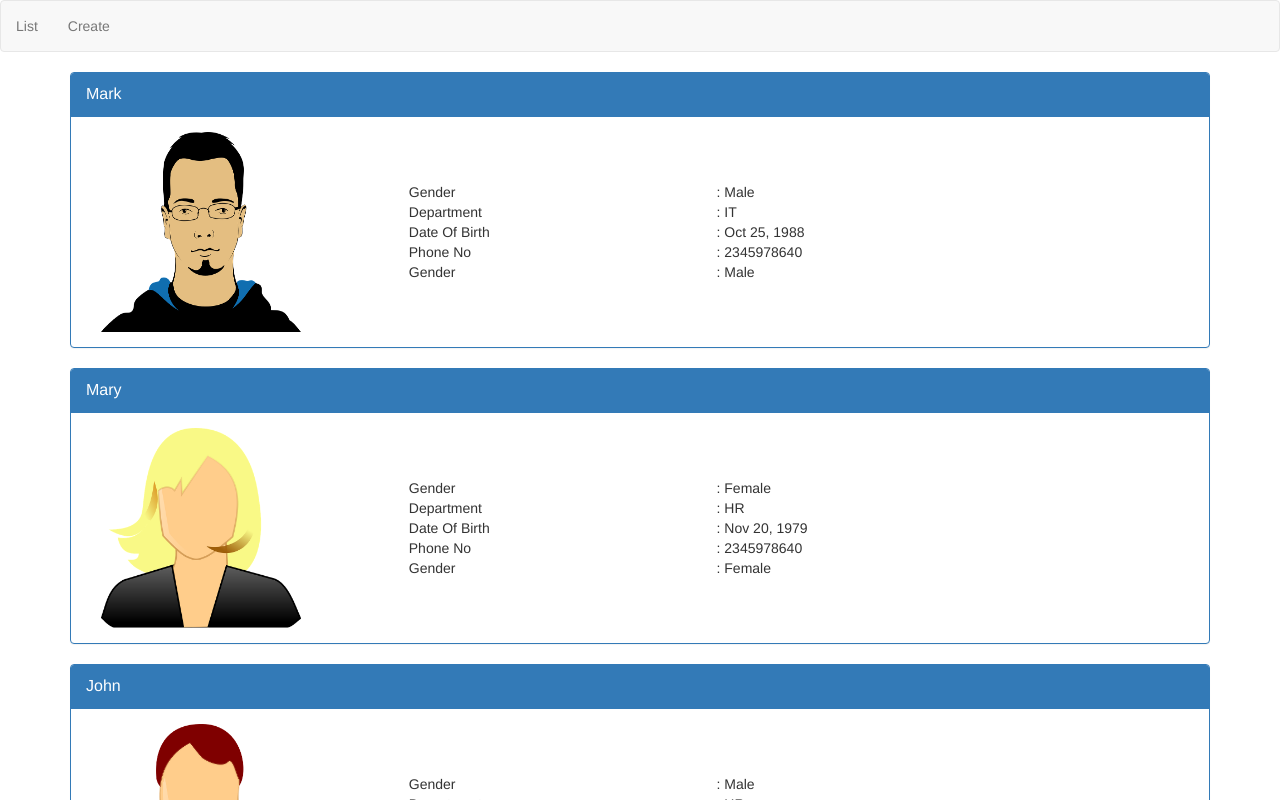
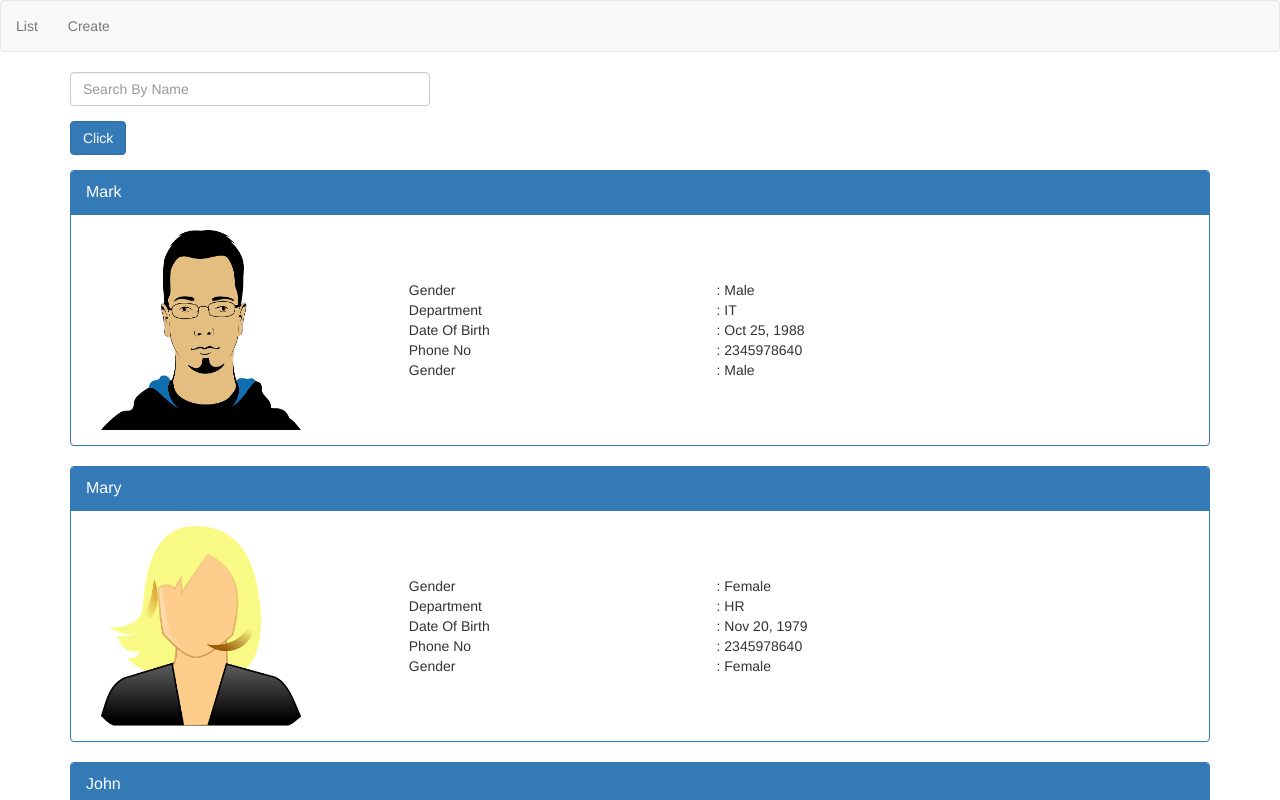
Before and after one commit to SarthakBhatia2018/AngularLearn, an Angular app: page /list in a window 1280 px wide. Shown: the top 800 px of the page. Built offline with nearby package versions, Linux system fonts and the light colour scheme.

Commit message:
Adding Resolver

```diff
--- a/src/app/app-routing.module.ts
+++ b/src/app/app-routing.module.ts
@@ -4,9 +4,10 @@ import {ListEmployeesComponent} from './employees/list-employees.component';
 import {CreateEmployeesComponent} from './employees/create-employees.component';
 import {CreateEmployeeCanDeactivateGuardService} from './employees/create-employee-can-deactivate-guard.service';
 import {EmployeeDetailsComponent} from './employees/employee-details.component';
+import {EmployeeListResolverService} from './employees/employee-list-resolver.service';
 
 const routes: Routes = [
-  {path: 'list', component: ListEmployeesComponent},
+  {path: 'list', component: ListEmployeesComponent, resolve: {employeeList: EmployeeListResolverService}},
   {path: 'create', component: CreateEmployeesComponent, canDeactivate: [CreateEmployeeCanDeactivateGuardService]},
   {path: 'employee/:id', component: EmployeeDetailsComponent},
   {path: '', redirectTo: '/list', pathMatch: 'full'},
--- a/src/app/app.module.ts
+++ b/src/app/app.module.ts
@@ -12,7 +12,8 @@ import {EqualCompareValidatorDirective} from './shared/equalCompareValidator.dir
 import {EmployeeService} from './employees/employee.service';
 import {DisplayEmployeeComponent} from './employees/display-employee.component';
 import {CreateEmployeeCanDeactivateGuardService} from './employees/create-employee-can-deactivate-guard.service';
-import { EmployeeDetailsComponent } from './employees/employee-details.component';
+import {EmployeeDetailsComponent} from './employees/employee-details.component';
+// import {FilterEmployeeByNamePipe} from './employees/filter-employee-by-name.pipe';
 
 @NgModule({
   declarations: [
@@ -23,6 +24,7 @@ import { EmployeeDetailsComponent } from './employees/employee-details.component
     EqualCompareValidatorDirective,
     DisplayEmployeeComponent,
     EmployeeDetailsComponent,
+    // FilterEmployeeByNamePipe,
   ],
   imports: [
     BrowserModule,
--- a/src/app/employees/create-employees.component.ts
+++ b/src/app/employees/create-employees.component.ts
@@ -47,7 +47,9 @@ export class CreateEmployeesComponent implements OnInit {
   }
 
   saveEmployee(): void {
-    this._employeeService.save(this.employee);
+    const newEmployee: Employee = {...this.employee};
+    this._employeeService.save(newEmployee);
+    this.employeeForm.reset();
     this._router.navigate(['list']);
   }
 
--- a/src/app/employees/employee-details.component.html
+++ b/src/app/employees/employee-details.component.html
@@ -1,5 +1,7 @@
 <div>
   <app-display-employee [employee]="employee"></app-display-employee>
-  <button class="btn btn-primary" [routerLink]="['/list',{'id':employee.id}]">Go back to list page</button>
+  <button class="btn btn-primary" [routerLink]="['/list',{'id':employee.id}]" queryParamsHandling="preserve">Go back to
+    list page
+  </button>
   <button class="btn btn-primary pull-right" (click)="showNext()">View next Employee</button>
 </div>
--- a/src/app/employees/employee-details.component.ts
+++ b/src/app/employees/employee-details.component.ts
@@ -31,6 +31,8 @@ export class EmployeeDetailsComponent implements OnInit {
     } else {
       this.employeeId += 1;
     }
-    this._router.navigate(['employee', this.employeeId]);
+    this._router.navigate(['employee', this.employeeId], {
+      queryParamsHandling: 'preserve'
+    });
   }
 }
--- /dev/null
+++ b/src/app/employees/employee-list-resolver.service.ts
@@ -0,0 +1,18 @@
+import {ActivatedRouteSnapshot, Resolve, RouterStateSnapshot} from '@angular/router';
+import {Employee} from '../models/employee.model';
+import {Observable} from 'rxjs';
+import {EmployeeService} from './employee.service';
+import {Injectable} from '@angular/core';
+
+@Injectable({
+  providedIn: 'root'
+})
+
+export class EmployeeListResolverService implements Resolve<Employee[]> {
+  constructor(private _employeeService: EmployeeService) {
+  }
+
+  resolve(route: ActivatedRouteSnapshot, state: RouterStateSnapshot): Observable<Employee[]> {
+    return this._employeeService.getEmployees();
+  }
+}
--- a/src/app/employees/employee.service.ts
+++ b/src/app/employees/employee.service.ts
@@ -1,4 +1,6 @@
 import {Employee} from '../models/employee.model';
+import {Observable, of} from 'rxjs';
+import {delay} from 'rxjs/operators';
 
 // @Injectable()
 export class EmployeeService {
@@ -38,8 +40,8 @@ export class EmployeeService {
       photoPath: 'assets/images/john.png'
     }];
 
-  getEmployees(): Employee[] {
-    return this.employeeList;
+  getEmployees(): Observable<Employee[]> {
+    return of(this.employeeList).pipe(delay(2000));
   }
 
   getEmployee(id: Number): Employee {
--- a/src/app/employees/list-employees.component.html
+++ b/src/app/employees/list-employees.component.html
@@ -1,4 +1,16 @@
-<div *ngFor="let employee of employees">
+<div class="row">
+  <div class="form-group col-md-4">
+    <input class="form-control" type="text" placeholder="Search By Name" [(ngModel)]="searchTerm">
+  </div>
+</div>
+
+<div class="form-group">
+  <button class="btn btn-primary" (click)="changeFirstEmployee()">
+    Click
+  </button>
+</div>
+
+<div *ngFor="let employee of filterEmployees">
   <div (click)="onClick(employee.id)" class="pointer">
     <app-display-employee [employee]="employee"></app-display-employee>
   </div>
--- a/src/app/employees/list-employees.component.ts
+++ b/src/app/employees/list-employees.component.ts
@@ -1,7 +1,7 @@
 import {Component, OnInit} from '@angular/core';
 import {Employee} from 'src/app/models/employee.model';
 import {EmployeeService} from './employee.service';
-import {Router} from '@angular/router';
+import {ActivatedRoute, Router} from '@angular/router';
 
 @Component({
   selector: 'app-list-employees',
@@ -10,17 +10,65 @@ import {Router} from '@angular/router';
 })
 export class ListEmployeesComponent implements OnInit {
   employees: Employee[];
+  filterEmployees: Employee[];
+  private _searchTerm: string;
 
-  constructor(private _employeeService: EmployeeService, private _router: Router) {
+  get searchTerm() {
+    return this._searchTerm;
+  }
+
+  set searchTerm(value: string) {
+    this._searchTerm = value;
+    this.filterEmployees = this.getFilteredEmployees();
+  }
+
+  constructor(private _router: Router, private _route: ActivatedRoute) {
+    this.employees = this._route.snapshot.data['employeeList'];
+  }
+
+  getFilteredEmployees(): Employee[] {
+    if (!(this._searchTerm)) {
+      return this.employees;
+    }
+    return this.employees.filter((employee) => {
+      return employee.name.toLowerCase().startsWith(this.searchTerm.toLowerCase());
+    });
   }
 
   ngOnInit() {
-    this.employees = this._employeeService.getEmployees();
+    this._route.queryParamMap.subscribe((queryMap) => {
+      const searchTermParam: string = queryMap.get('searchTerm');
+      if (searchTermParam) {
+        this.searchTerm = searchTermParam;
+      } else {
+        this.filterEmployees = this.getFilteredEmployees();
+      }
+    });
+    // this._employeeService.getEmployees().subscribe((employeeData) => {
+    //   this.employees = employeeData;
+    //   this._route.queryParamMap.subscribe((queryMap) => {
+    //     const searchTermParam: string = queryMap.get('searchTerm');
+    //     if (searchTermParam) {
+    //       this.searchTerm = searchTermParam;
+    //     } else {
+    //       this.filterEmployees = this.getFilteredEmployees();
+    //     }
+    //   });
+    // });
+    // const searchTermParam: string = this._route.snapshot.queryParamMap.get('searchTerm');
+    // if (searchTermParam) {
+    //   this.searchTerm = searchTermParam;
+    // }
   }
 
   onClick(empId: number): void {
-    this._router.navigate(['employee', empId]);
+    this._router.navigate(['employee', empId], {
+      queryParams: {'searchTerm': this.searchTerm, 'testParam': 'testvalue'}
+    });
   }
 
-
+  changeFirstEmployee() {
+    this.employees[0].name = 'Saurabh';
+    this.filterEmployees = this.getFilteredEmployees();
+  }
 }
--- a/src/app/shared/requiredFieldValidator.directive.ts
+++ b/src/app/shared/requiredFieldValidator.directive.ts
@@ -15,7 +15,6 @@ export class SelectFieldRequiredValidatorDirective implements Validator {
   @Input('appSelectValidator') defaultSelectedField: string;
 
   validate(control: AbstractControl): { [key: string]: any } | null {
-    console.log(this.defaultSelectedField);
     return control.value === this.defaultSelectedField ? {'defaultSelected': true} : null;
   }
 }
```
Also changed, not shown: src/app/employees/filter-employee-by-name.pipe.ts (added, +18 -0 lines).
